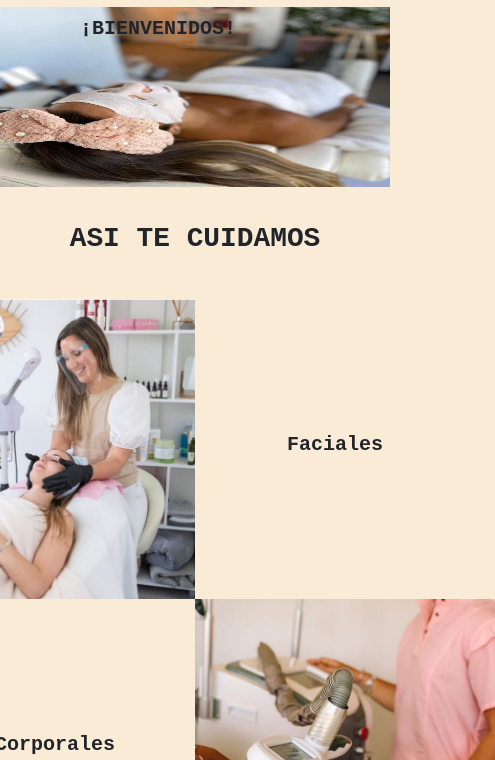
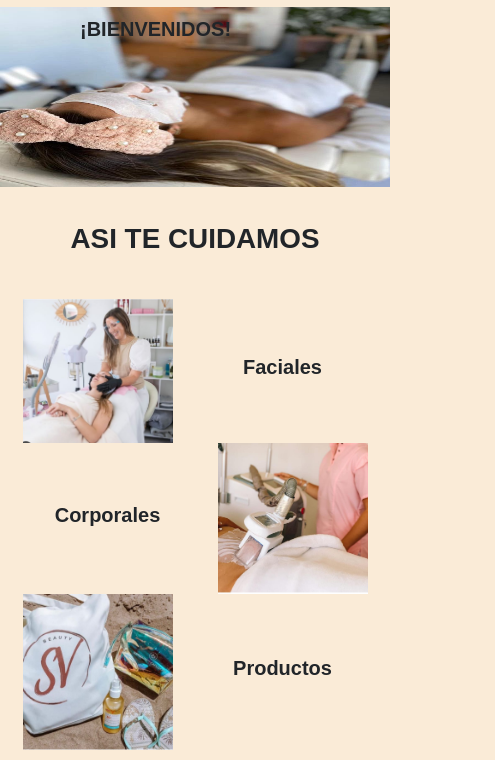
Before and after one commit to NataliaDelgadoBaez/Proyecto-DW-Natalia-Delgado-Baez, a plain HTML site: page index.html in a window 390 px wide. Shown: the part 84-844 px from the top of the page, 495 px wide, since content can reach past the window. Drawn offline with nearby package versions, Linux system fonts and the light colour scheme.

Commit message:
mixin, extend, mapas

```diff
--- /dev/null
+++ b/SCSS/bases/_extend.scss
@@ -0,0 +1,14 @@
+%pos-index2 {
+    display: grid;
+    grid-template-columns: 300px 300px;
+    grid-template-rows: auto;
+    justify-content: center;
+    align-items: center;
+    justify-items: center;
+}
+
+%img-index2 {
+    width: 100%;
+    height: 300px;
+
+}
--- a/SCSS/bases/_mapas.scss
+++ b/SCSS/bases/_mapas.scss
@@ -1,4 +1,10 @@
 $img-index2:(
-    wd:100%,
-    hgt:300px,
+    fsze:20px,
+    padd-right:20px,
+    padd-left:20px
 );
+
+$img-index2mq:(
+    wd: 150px,
+    hgt:auto,
+);
--- /dev/null
+++ b/SCSS/bases/_mixin.scss
@@ -0,0 +1,6 @@
+@mixin imgtratamientos{
+    width: 100%;
+    height: 250px;
+    border-radius: 50%;
+    margin: 20px;
+}
--- a/SCSS/bases/_variables.scss
+++ b/SCSS/bases/_variables.scss
@@ -3,5 +3,5 @@ $margin: 0;
 $padding: 0;
 $text-decoration: none;
 $list-style-type: none;
-$font-family: 'Courier New', Courier, monospace;
+$font-family: 'Montserrat', sans-serif;
 $body-color: antiquewhite;
--- a/SCSS/componentes/_agenda.scss
+++ b/SCSS/componentes/_agenda.scss
@@ -45,7 +45,7 @@
 @media (max-width: 600px) {
   #contenidoAgenda {
     display: grid;
-    grid-template-columns: repeat(2, 1fr);
+    grid-template-columns: 1fr;
     padding: 0px;
     justify-content: center;
 
@@ -60,21 +60,21 @@
       justify-content: center;
     }
 
-    & img {
-      width: 70%;
-      margin: 5px;
-    }
-
-    & h3 {
-      font-size: 15px;
-    }
-
-
     .Agenda {
       display: grid;
       grid-template-columns: repeat(2, 1fr);
       padding: 0px;
       justify-content: center;
+
+      & img {
+        width: 70%;
+        margin: 5px;
+      }
+
+      & h3 {
+        font-size: 15px;
+      }
+
     }
   }
 }
--- a/SCSS/componentes/_index.scss
+++ b/SCSS/componentes/_index.scss
@@ -25,57 +25,42 @@
 /* INDEX 2 */
 
 #segundaIndex {
+  text-align: center;
+  align-self: center;
+
   h1 {
     text-align: center;
     padding: 35px;
   }
 
-    & .facialesIndex2 {
-      display: grid;
-      grid-template-columns: 300px 300px;
-      grid-template-rows: auto;
-      justify-content: center;
-      justify-items: center;
-      align-items: center;
+  .facialesIndex2 {
+    @extend %pos-index2;
   }
 
-    & .fotoFacialindex2 {
-      width: map-get($img-index2, wd);
-      height: map-get($img-index2, hgt);
+  .fotoFacialindex2 {
+    @extend %img-index2;
   }
 
-    & .corporalesIndex2 {
-      display: grid;
-      grid-template-columns: 300px 300px;
-      grid-template-rows: auto;
-      justify-content: center;
-      align-items: center;
-      justify-items: center;
+  .corporalesIndex2 {
+    @extend %pos-index2;
   }
 
-    & .fotoCorporalindex2 {
-      width: map-get($img-index2, wd);
-      height: map-get($img-index2, hgt);
+  .fotoCorporalindex2 {
+    @extend %img-index2;
   }
 
-    & .productosIndex2 {
-      display: grid;
-      grid-template-columns: 300px 300px;
-      grid-template-rows: auto;
-      justify-content: center;
-      align-items: center;
-      justify-items: center;
+  .productosIndex2 {
+    @extend %pos-index2;
   }
 
-    & .fotoProductosindex2 {
-      width: map-get($img-index2, wd);
-      height: map-get($img-index2, hgt);
+  .fotoProductosindex2 {
+    @extend %img-index2;
   }
+
 }
 
 @media (max-width: 600px) {
-    #primeraIndex {
-      h1 {
+  #primeraIndex h1 {
     font-size: 20px;
     position: absolute;
     text-align: center;
@@ -84,58 +69,56 @@
     margin-top: 15px;
   }
 
-      img {
+  #primeraIndex img {
     height: 180px;
   }
+
+  #segundaIndex {
+    p {
+      display: none;
     }
 
     .facialesIndex2 {
-      grid-template-columns: 1fr;
-      grid-template-areas: "h2 p";
+      grid-template-columns: 1fr 1fr;
     }
 
     .corporalesIndex2 {
-      grid-template-columns: 1fr;
-      grid-template-areas: "p h2";
+      grid-template-columns: 1fr 1fr;
     }
 
     .productosIndex2 {
-      grid-template-columns: 1fr;
-      grid-template-areas: "h2 p";
-    }
-
-    #segundaIndex p {
-      display: none;
+      grid-template-columns: 1fr 1fr;
     }
 
     .facialI2 h2 {
-      font-size: 20px;
-      padding-right: 20px;
+      font-size: map-get($img-index2, fsze);
+      padding-right: map-get($img-index2, padd-right);
     }
 
     .corporalI2 h2 {
-      font-size: 20px;
-      padding-left: 20px;
+      font-size: map-get($img-index2, fsze);
+      padding-left: map-get($img-index2, padd-left);
     }
 
     .productoI2 h2 {
-      font-size: 20px;
-      padding-right: 20px;
+      font-size: map-get($img-index2, fsze);
+      padding-right: map-get($img-index2, padd-right);
     }
 
     .fotoFacialindex2 {
-      width: 150px;
-      height: auto;
-      // align-items: center;
+      width: map-get($img-index2mq, wd);
+      height:map-get($img-index2mq, hgt);
+
     }
 
     .fotoCorporalindex2 {
-      width: 150px;
-      height: auto;
+      width: map-get($img-index2mq, wd);
+      height:map-get($img-index2mq, hgt);
     }
 
     .fotoProductosindex2 {
-      width: 150px;
-      height: auto;
+      width: map-get($img-index2mq, wd);
+      height:map-get($img-index2mq, hgt);
     }
   }
+}
--- a/SCSS/componentes/_tratamientos.scss
+++ b/SCSS/componentes/_tratamientos.scss
@@ -2,10 +2,7 @@
 
 .Tratamientos {
     img {
-      width: 100%;
-      height: 250px;
-      border-radius: 50%;
-      margin: 20px;
+      @include imgtratamientos;
     }
 
     display: grid;
--- a/SCSS/style.scss
+++ b/SCSS/style.scss
@@ -2,6 +2,8 @@
 @import"./bases/general";
 @import"./bases/footer";
 @import"./bases/mapas";
+@import"./bases/extend";
+@import"./bases/mixin";
 
 
 @import"./componentes/index";
```
Also changed, not shown: CSS/style.css, 1 other file. Lines whose indentation alone changed are shown as unchanged.
